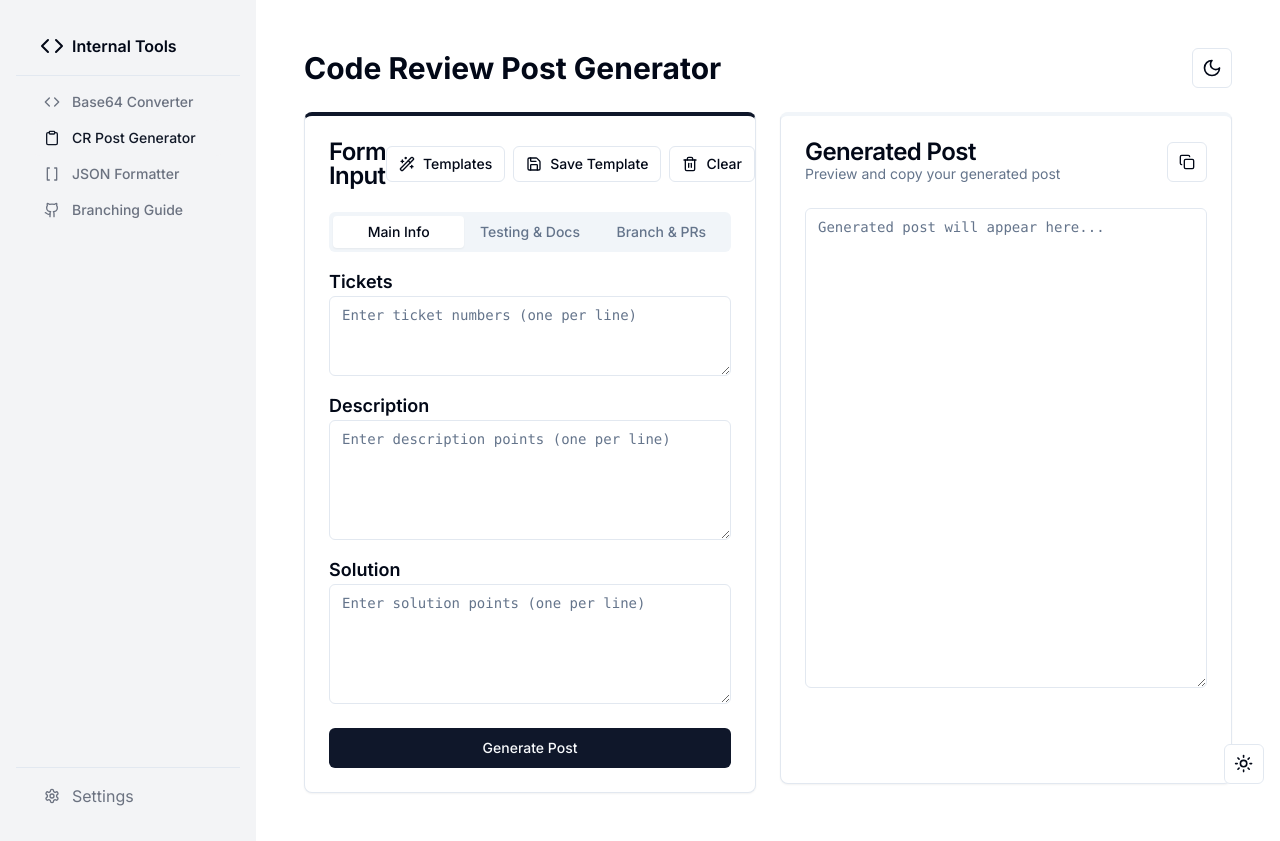
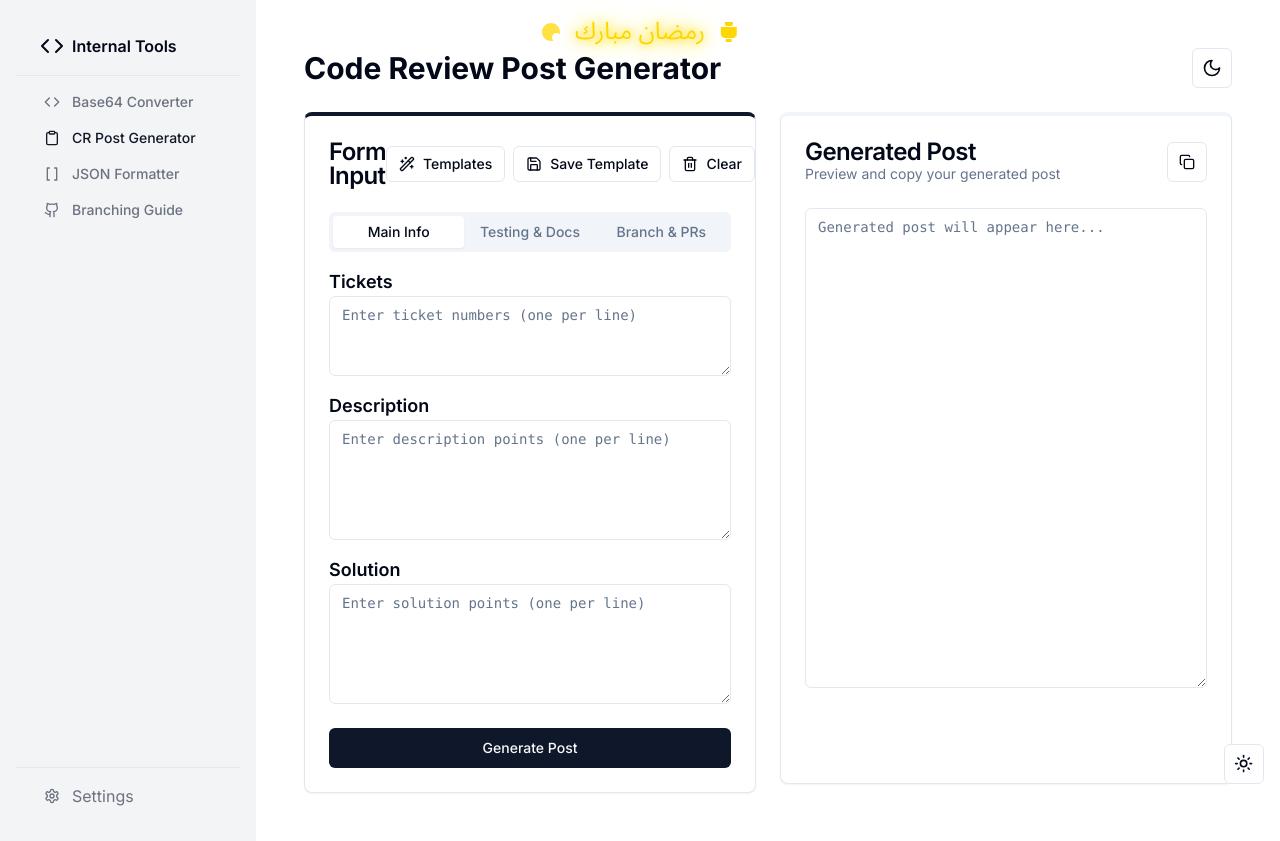
Before and after one commit to omarnazih/internal-tools, a Next.js app: page /post-generator in a window 1280 px wide. Built offline with nearby package versions, Linux system fonts and the light colour scheme.

Commit message:
add ramadan theme

```diff
--- /dev/null
+++ b/app/components/RamadanTheme.tsx
@@ -0,0 +1,64 @@
+'use client'
+import { useEffect, useState } from 'react';
+
+const CrescentMoon = () => (
+    <svg width="32" height="32" viewBox="0 0 24 24" fill="none" className="animate-pulse">
+        <path
+            d="M12 3C7.03 3 3 7.03 3 12C3 16.97 7.03 21 12 21C12.83 21 13.63 20.88 14.39 20.67C13.52 19.85 13 18.69 13 17.4C13 14.98 14.98 13 17.4 13C18.69 13 19.85 13.52 20.67 14.39C20.88 13.63 21 12.83 21 12C21 7.03 16.97 3 12 3Z"
+            fill="#FFD700"
+            filter="drop-shadow(0 0 8px #FFD700)"
+        />
+    </svg>
+);
+
+const Lantern = () => (
+    <svg width="32" height="32" viewBox="0 0 24 24" fill="none" className="animate-swing">
+        <path
+            d="M8 2H16V4C16 5.1 15.1 6 14 6H10C8.9 6 8 5.1 8 4V2Z"
+            fill="#FFD700"
+            filter="drop-shadow(0 0 8px #FFD700)"
+        />
+        <path
+            d="M4 7H20V14C20 16.21 18.21 18 16 18H8C5.79 18 4 16.21 4 14V7Z"
+            fill="#FFD700"
+            filter="drop-shadow(0 0 8px #FFD700)"
+        />
+        <path
+            d="M9 19H15V22H9V19Z"
+            fill="#FFD700"
+            filter="drop-shadow(0 0 8px #FFD700)"
+        />
+    </svg>
+);
+
+const RamadanTheme = () => {
+    const [isVisible, setIsVisible] = useState(true);
+
+    useEffect(() => {
+        const interval = setInterval(() => {
+            setIsVisible(v => !v);
+        }, 2000);
+        return () => clearInterval(interval);
+    }, []);
+
+    return (
+        <div className="fixed top-4 left-1/2 transform -translate-x-1/2 z-50 flex flex-col items-center gap-2">
+            <div className="flex items-center gap-4">
+                <CrescentMoon />
+                <div
+                    className={`text-3xl font-arabic font-bold transition-opacity duration-1000 ${isVisible ? 'opacity-100' : 'opacity-60'
+                        }`}
+                    style={{
+                        color: '#FFD700',
+                        textShadow: '0 0 10px #FFD700, 0 0 20px #FFD700, 0 0 30px #FFD700',
+                    }}
+                >
+                    رمضان كريم
+                </div>
+                <Lantern />
+            </div>
+        </div>
+    );
+};
+
+export default RamadanTheme;
--- a/app/layout.tsx
+++ b/app/layout.tsx
@@ -4,12 +4,14 @@ import "@/styles/globals.css";
 
 import { Analytics } from "@vercel/analytics/react";
 import { Inter as FontSans } from "next/font/google";
+import { Noto_Sans_Arabic } from "next/font/google";
 import NextTopLoader from 'nextjs-toploader';
 
 import { Sidebar } from "@/components/Layout/Sidebar";
 import { ThemeProvider } from "@/components/theme-provider";
 import { ThemeToggle } from "@/components/theme-toggle";
 import { Toaster } from "@/components/ui/toaster";
+import RamadanTheme from "@/components/RamadanTheme";
 
 import { cn } from "@/lib/utils";
 
@@ -21,7 +23,13 @@ export const metadata: Metadata = {
 const fontSans = FontSans({
   subsets: ["latin"],
   variable: "--font-sans",
-})
+});
+
+const arabicFont = Noto_Sans_Arabic({
+  subsets: ["arabic"],
+  variable: "--font-arabic",
+  weight: ["400", "700"],
+});
 
 export default function RootLayout({
   children,
@@ -33,7 +41,8 @@ export default function RootLayout({
       <body
         className={cn(
           "min-h-screen bg-background font-sans antialiased",
-          fontSans.variable
+          fontSans.variable,
+          arabicFont.variable
         )}
       >
         <NextTopLoader />
@@ -43,6 +52,7 @@ export default function RootLayout({
           enableSystem
           disableTransitionOnChange
         >
+          <RamadanTheme />
           <div className="flex min-h-screen relative">
             <Sidebar />
             <div className="flex-1">
--- /dev/null
+++ b/components/RamadanTheme.tsx
@@ -0,0 +1,64 @@
+'use client'
+import { useEffect, useState } from 'react';
+
+const CrescentMoon = () => (
+    <svg width="24" height="24" viewBox="0 0 24 24" fill="none" className="animate-pulse">
+        <path
+            d="M12 3C7.03 3 3 7.03 3 12C3 16.97 7.03 21 12 21C12.83 21 13.63 20.88 14.39 20.67C13.52 19.85 13 18.69 13 17.4C13 14.98 14.98 13 17.4 13C18.69 13 19.85 13.52 20.67 14.39C20.88 13.63 21 12.83 21 12C21 7.03 16.97 3 12 3Z"
+            fill="#FFD700"
+            filter="    "
+        />
+    </svg>
+);
+
+const Lantern = () => (
+    <svg width="24" height="24" viewBox="0 0 24 24" fill="none" className="animate-swing">
+        <path
+            d="M8 2H16V4C16 5.1 15.1 6 14 6H10C8.9 6 8 5.1 8 4V2Z"
+            fill="#FFD700"
+            filter="    "
+        />
+        <path
+            d="M4 7H20V14C20 16.21 18.21 18 16 18H8C5.79 18 4 16.21 4 14V7Z"
+            fill="#FFD700"
+            filter="    "
+        />
+        <path
+            d="M9 19H15V22H9V19Z"
+            fill="#FFD700"
+            filter="    "
+        />
+    </svg>
+);
+
+const RamadanTheme = () => {
+    const [isVisible, setIsVisible] = useState(true);
+
+    useEffect(() => {
+        const interval = setInterval(() => {
+            setIsVisible(v => !v);
+        }, 2000);
+        return () => clearInterval(interval);
+    }, []);
+
+    return (
+        <div className="fixed top-4 left-1/2 transform -translate-x-1/2 z-50 flex flex-col items-center gap-2">
+            <div className="flex items-center gap-3">
+                <CrescentMoon />
+                <div
+                    className={`text-2xl font-arabic transition-opacity duration-1000 ${isVisible ? 'opacity-100' : 'opacity-60'
+                        }`}
+                    style={{
+                        color: '#FFD700',
+                        textShadow: '0 0 10px #FFD700, 0 0 20px #FFD700, 0 0 30px #FFD700',
+                    }}
+                >
+                    رمضان مبارك
+                </div>
+                <Lantern />
+            </div>
+        </div>
+    );
+};
+
+export default RamadanTheme;
--- a/styles/globals.css
+++ b/styles/globals.css
@@ -74,3 +74,21 @@
     @apply bg-background text-foreground;
   }
 }
+
+.font-arabic {
+  font-family: var(--font-arabic);
+}
+
+@keyframes swing {
+  0%, 100% {
+    transform: rotate(-10deg);
+  }
+  50% {
+    transform: rotate(10deg);
+  }
+}
+
+.animate-swing {
+  animation: swing 2s ease-in-out infinite;
+  transform-origin: top;
+}
```
Lines whose indentation alone changed are shown as unchanged.
